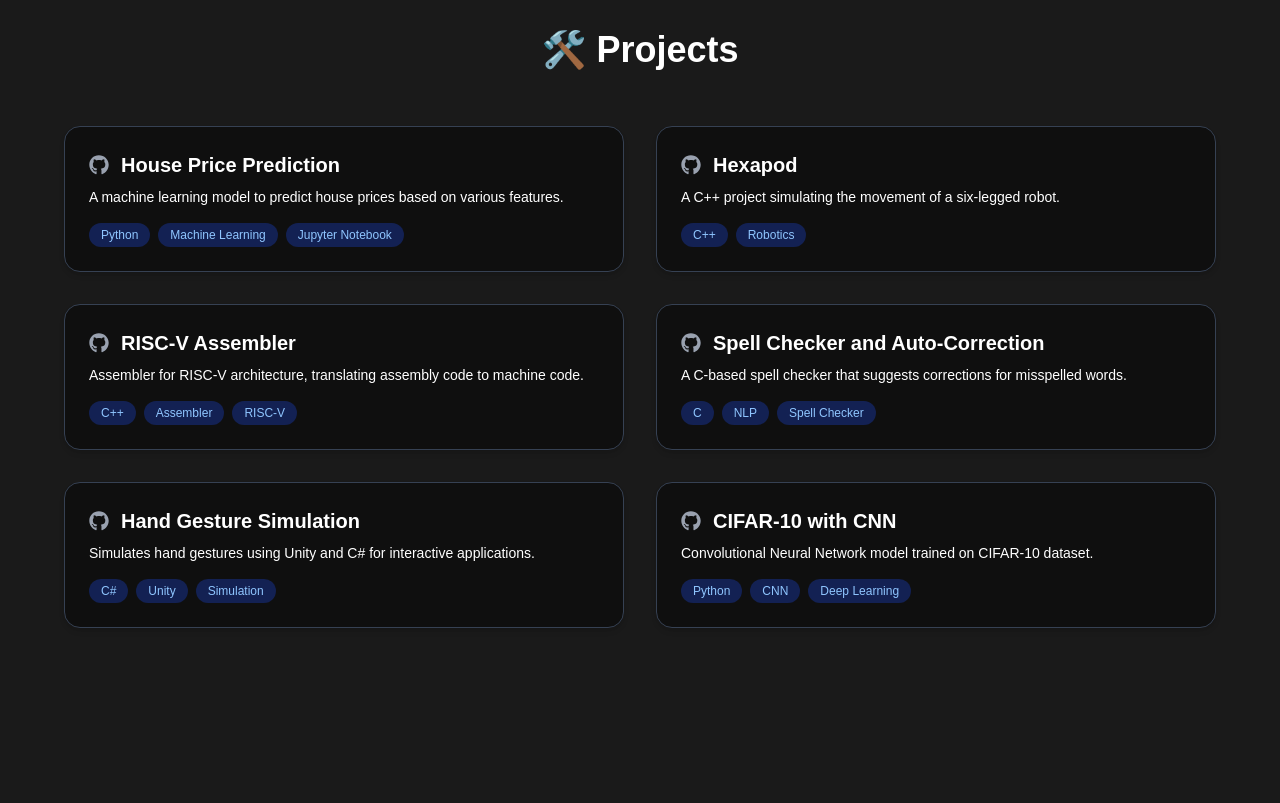
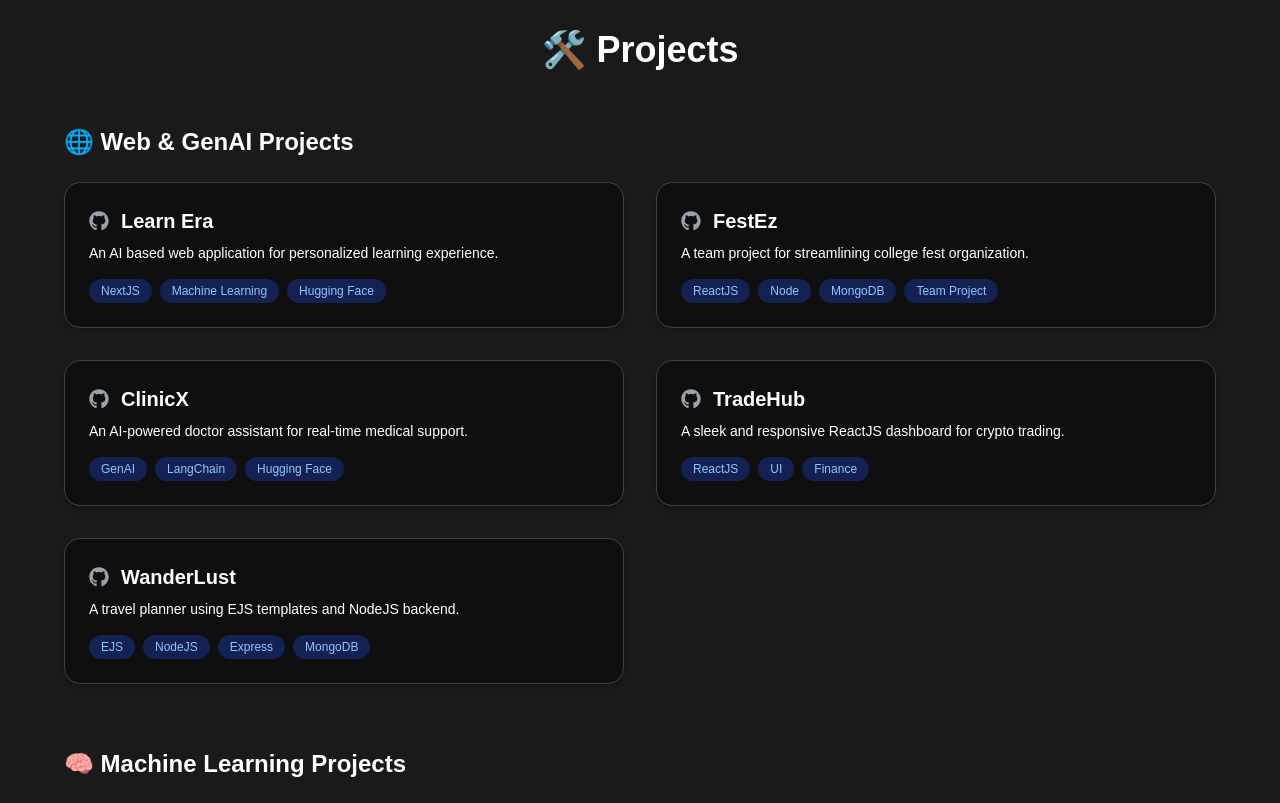
Before and after one commit to shravanjindal/portfolio, a Next.js app: page / in a window 1280 px wide. Shown: the part 1960-2763 px from the top of the page. Built offline with nearby package versions, Linux system fonts and the light colour scheme.

Commit message:
Added memory to chatbot

```diff
--- a/package.json
+++ b/package.json
@@ -21,7 +21,8 @@
     "react-dom": "^19.0.0",
     "react-icons": "^5.5.0",
     "react-markdown": "^10.1.0",
-    "react-type-animation": "^3.2.0"
+    "react-type-animation": "^3.2.0",
+    "uuid": "^11.1.0"
   },
   "devDependencies": {
     "@eslint/eslintrc": "^3",
--- a/src/components/Chatbot.js
+++ b/src/components/Chatbot.js
@@ -3,7 +3,7 @@ import React, { useRef, useEffect, useState } from "react";
 import { MessageSquare, X } from "lucide-react";
 import { motion } from "framer-motion";
 import ReactMarkdown from "react-markdown";
-
+import { v4 as uuidv4 } from "uuid";
 export default function Chatbot({ isDarkMode }) {
   const [isOpen, setIsOpen] = useState(false);
   const [messages, setMessages] = useState([
@@ -14,6 +14,7 @@ export default function Chatbot({ isDarkMode }) {
   ]);
   const [input, setInput] = useState("");
   const bottomRef = useRef(null);
+  const [sessionId, setSessionId] = useState(uuidv4());
 
   useEffect(() => {
     bottomRef.current?.scrollIntoView({ behavior: "smooth" });
@@ -32,7 +33,7 @@ export default function Chatbot({ isDarkMode }) {
         headers: {
           "Content-Type": "application/json",
         },
-        body: JSON.stringify({ message: input }),
+        body: JSON.stringify({ message: input , sessionId: sessionId}),
       });
 
       const data = await response.json();
--- a/src/components/Projects.js
+++ b/src/components/Projects.js
@@ -9,53 +9,122 @@ export default function Projects({ isDarkMode }) {
   const textColor = isDarkMode ? "text-white" : "text-black";
   const cardBg = isDarkMode ? "bg-[#0f0f0f]" : "bg-white";
   const cardBorder = isDarkMode ? "border-gray-700" : "border-gray-200";
-  const pillBg = isDarkMode ? "bg-blue-800/40 text-blue-300" : "bg-blue-100 text-blue-600";
+  const pillBg = isDarkMode
+    ? "bg-blue-800/40 text-blue-300"
+    : "bg-blue-100 text-blue-600";
 
-  const projects = [
+  const webGenAIProjects = [
+    {
+      name: "Learn Era",
+      description:
+        "An AI based web application for personalized learning experience.",
+      url: "https://github.com/shravanjindal/LearnEra",
+      tags: ["NextJS", "Machine Learning", "Hugging Face"],
+    },
+    {
+      name: "FestEz",
+      description: "A team project for streamlining college fest organization.",
+      url: "https://github.com/shravanjindal/FestEaze",
+      tags: ["ReactJS", "Node", "MongoDB", "Team Project"],
+    },
+    {
+      name: "ClinicX",
+      description:
+        "An AI-powered doctor assistant for real-time medical support.",
+      url: "https://github.com/shravanjindal/AI-Doctor-Assistant",
+      tags: ["GenAI", "LangChain", "Hugging Face"],
+    },
+    {
+      name: "TradeHub",
+      description:
+        "A sleek and responsive ReactJS dashboard for crypto trading.",
+      url: "https://tradehub-phi.vercel.app/",
+      tags: ["ReactJS", "UI", "Finance"],
+    },
+    {
+      name: "WanderLust",
+      description: "A travel planner using EJS templates and NodeJS backend.",
+      url: "https://wanderlust-66k3.onrender.com/listings",
+      tags: ["EJS", "NodeJS", "Express", "MongoDB"],
+    },
+  ];
+
+  const mlProjects = [
+    {
+      name: "Travelling Salesman - CV Approach",
+      description:
+        "Computer vision-based solution to calculate the total distance travelled.",
+      url: "https://github.com/shravanjindal/Travelling-Salesman-Computer-Vision",
+      tags: ["OpenCV", "Path Optimization", "Computer Vision"],
+    },
     {
       name: "House Price Prediction",
-      description: "A machine learning model to predict house prices based on various features.",
+      description:
+        "A regression model predicting house prices using feature engineering.",
       url: "https://github.com/shravanjindal/House_price_prediction_project",
-      tags: ["Python", "Machine Learning", "Jupyter Notebook"],
+      tags: ["Python", "Supervised Learning", "Regression"],
     },
+  ];
+
+  const collegeProjects = [
     {
-      name: "Hexapod",
-      description: "A C++ project simulating the movement of a six-legged robot.",
-      url: "https://github.com/shravanjindal/Hexapod",
-      tags: ["C++", "Robotics"],
+      name: "xv6 Memory Management",
+      description:
+        "Modified xv6 kernel to implement advanced memory management.",
+      url: "https://github.com/shravanjindal/COW-Implementation-in-xv6",
+      tags: ["C", "Operating Systems", "xv6"],
+    },
+
+    {
+      name: "Enhanced ChampSim Simulator",
+      description:
+        "Improved cache performance tracking using branch predictors.",
+      url: "https://github.com/shravanjindal/Enhanced_Champsim",
+      tags: ["C++", "Simulator", "Computer Architecture"],
     },
     {
       name: "RISC-V Assembler",
-      description: "Assembler for RISC-V architecture, translating assembly code to machine code.",
+      description:
+        "Designed and implemented an assembler for the RISC-V instruction set in C++. Translated assembly language into machine code, handled labels and pseudo-instructions, and built a robust symbol table for multi-pass assembly. Demonstrated deep understanding of low-level architecture and instruction encoding.",
+      tags: ["C++", "RISC-V", "Assembler", "Instruction Set", "Symbol Table"],
       url: "https://github.com/shravanjindal/Riscv_Assembler",
-      tags: ["C++", "Assembler", "RISC-V"],
     },
+
     {
       name: "Spell Checker and Auto-Correction",
-      description: "A C-based spell checker that suggests corrections for misspelled words.",
+      description:
+        "A C-based spell checker that suggests corrections for misspelled words.",
       url: "https://github.com/shravanjindal/SpellCheckerAndAutoCorrection",
       tags: ["C", "NLP", "Spell Checker"],
     },
     {
+      name: "CUCU compiler",
+      description:
+        "Built a working compiler from scratch for a custom C-like language named CUCU. Implemented lexical analysis, parsing (LL(1)), syntax-directed translation, intermediate code generation, and a symbol table. Emphasized compiler design principles and AST construction.",
+      tags: ["C", "Compiler Design", "Parsing", "LL(1)", "Intermediate Code"],
+      url: "https://github.com/shravanjindal/cucu-compiler",
+    },
+  ];
+
+  const roboticsProjects = [
+    {
       name: "Hand Gesture Simulation",
-      description: "Simulates hand gestures using Unity and C# for interactive applications.",
+      description:
+        "Simulates hand gestures using Unity and C# for interactive applications.",
       url: "https://github.com/shravanjindal/Hand_gesture_simulation",
       tags: ["C#", "Unity", "Simulation"],
     },
     {
-      name: "CIFAR-10 with CNN",
-      description: "Convolutional Neural Network model trained on CIFAR-10 dataset.",
-      url: "https://github.com/shravanjindal/CIFAR10-with-CNN-model",
-      tags: ["Python", "CNN", "Deep Learning"],
+      name: "Hexapod",
+      description:
+        "A C++ project simulating the movement of a six-legged robot.",
+      url: "https://github.com/shravanjindal/Hexapod",
+      tags: ["C++", "Robotics"],
     },
   ];
 
-  return (
-    <section id="projects" className={clsx("py-20 px-4 sm:px-10", bgColor, textColor)}>
-      <h2 className="text-center text-3xl sm:text-4xl font-bold mb-14">🛠️ Projects</h2>
-
-      <div className="grid grid-cols-1 md:grid-cols-2 gap-8 max-w-6xl mx-auto">
-        {projects.map((project, index) => (
+  const renderProjects = (projects) =>
+    projects.map((project, index) => (
       <motion.a
         key={project.name}
         href={project.url}
@@ -63,7 +132,7 @@ export default function Projects({ isDarkMode }) {
         rel="noopener noreferrer"
         initial={{ opacity: 0, y: 40 }}
         whileInView={{ opacity: 1, y: 0 }}
-            transition={{ duration: 0.5, delay: index * 0.2 }}
+        transition={{ duration: 0.5, delay: index * 0.1 }}
         viewport={{ once: true }}
         className={clsx(
           "rounded-2xl p-6 border shadow-md transition hover:shadow-lg hover:scale-[1.02] cursor-pointer",
@@ -90,7 +159,53 @@ export default function Projects({ isDarkMode }) {
           ))}
         </div>
       </motion.a>
-        ))}
+    ));
+
+  return (
+    <section
+      id="projects"
+      className={clsx("py-20 px-4 sm:px-10", bgColor, textColor)}
+    >
+      <h2 className="text-center text-3xl sm:text-4xl font-bold mb-14">
+        🛠️ Projects
+      </h2>
+
+      <div className="max-w-6xl mx-auto space-y-16">
+        <div>
+          <h3 className="text-2xl font-semibold mb-6">
+            🌐 Web & GenAI Projects
+          </h3>
+          <div className="grid grid-cols-1 md:grid-cols-2 gap-8">
+            {renderProjects(webGenAIProjects)}
+          </div>
+        </div>
+
+        <div>
+          <h3 className="text-2xl font-semibold mb-6">
+            🧠 Machine Learning Projects
+          </h3>
+          <div className="grid grid-cols-1 md:grid-cols-2 gap-8">
+            {renderProjects(mlProjects)}
+          </div>
+          <div className="text-sm text-gray-400 mt-4">
+            I have also been working on few research projects. Its a work in
+            progress and I will be updating them soon.
+          </div>
+        </div>
+
+        <div>
+          <h3 className="text-2xl font-semibold mb-6">🎓 College Projects</h3>
+          <div className="grid grid-cols-1 md:grid-cols-2 gap-8">
+            {renderProjects(collegeProjects)}
+          </div>
+        </div>
+
+        <div>
+          <h3 className="text-2xl font-semibold mb-6">🤖 Robotics Projects</h3>
+          <div className="grid grid-cols-1 md:grid-cols-2 gap-8">
+            {renderProjects(roboticsProjects)}
+          </div>
+        </div>
       </div>
     </section>
   );
```
Also changed, not shown: src/app/api/getData/route.js (+28 -12 lines), 1 other file (tests, documents, lock files or other folders). Lines whose indentation alone changed are shown as unchanged.
